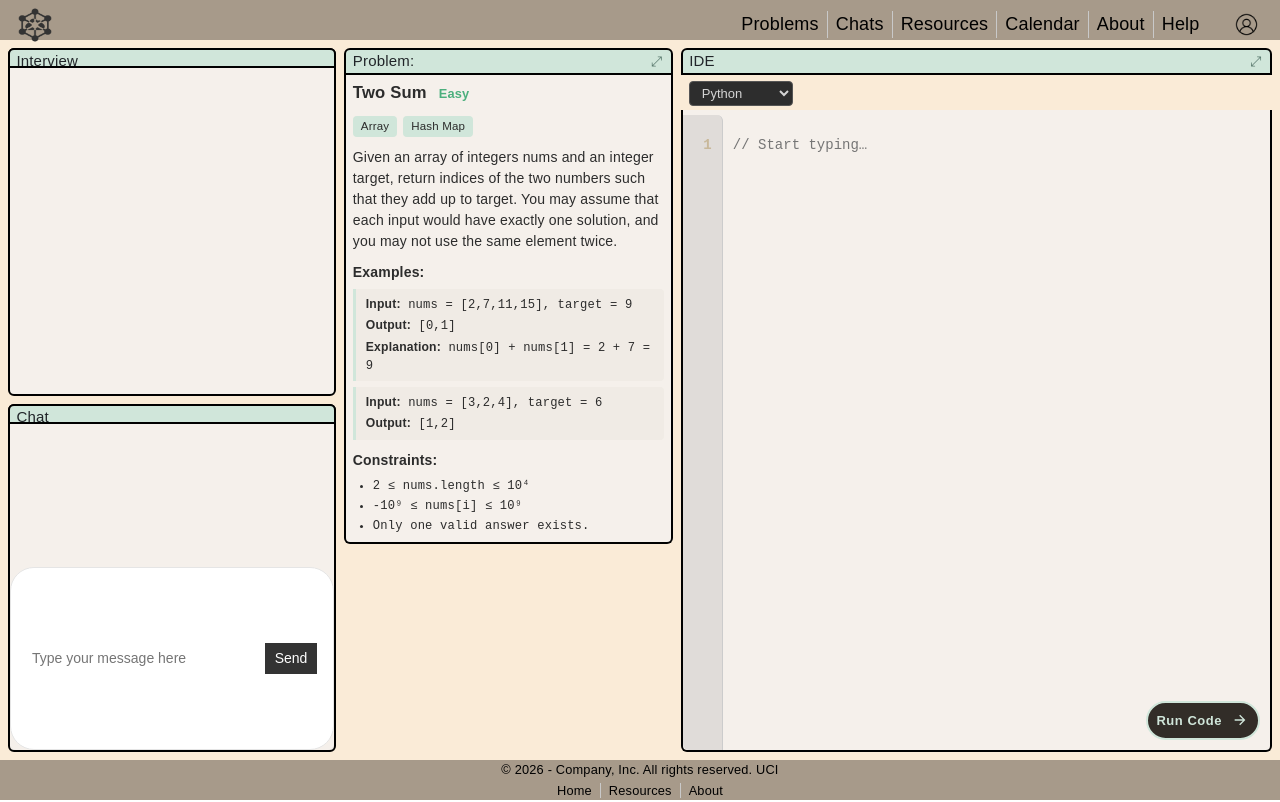
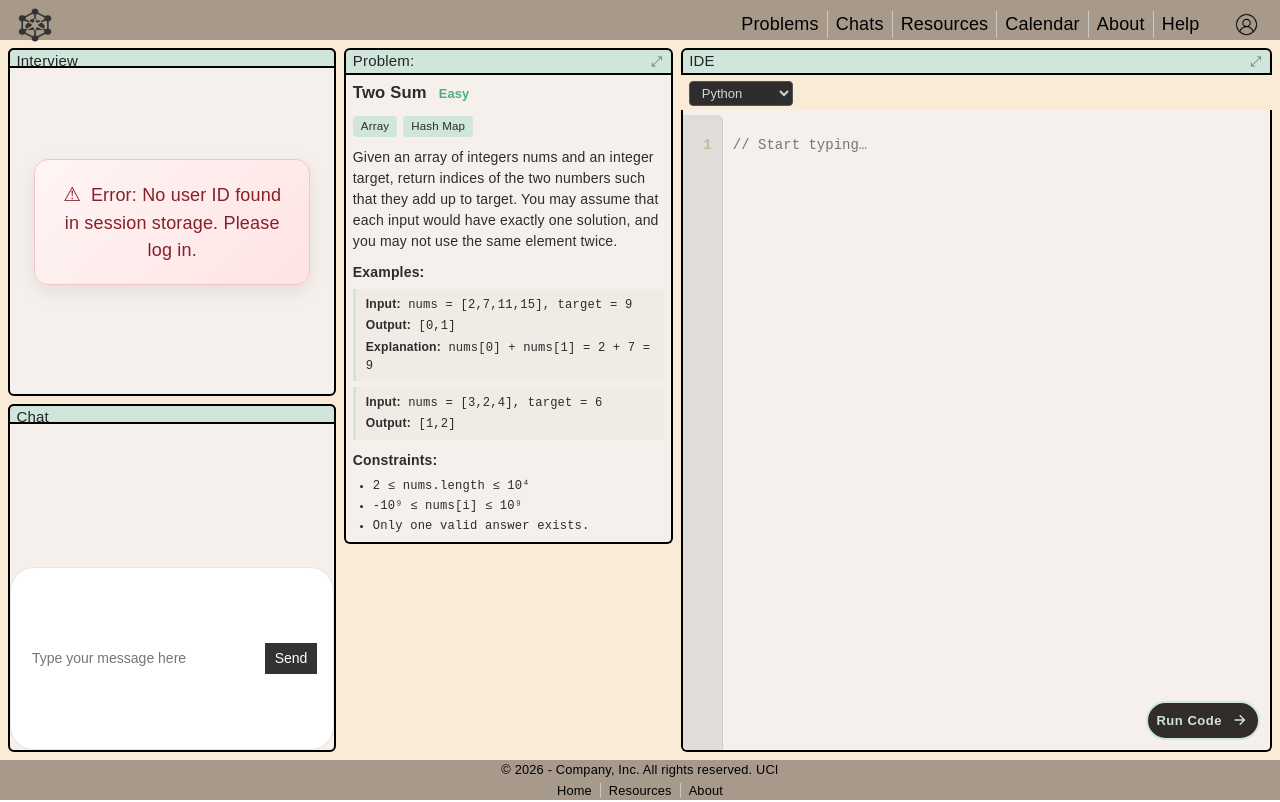
Before and after one commit to INF143Group/INF143Sp26Project, a React (Vite) app: page / in a window 1280 px wide. Built offline with nearby package versions, Linux system fonts and the light colour scheme.

Commit message:
user_id instead of randomly generated number. Returns error div if not logged in.

```diff
--- a/Components/App.jsx
+++ b/Components/App.jsx
@@ -26,7 +26,7 @@ function App() {
 
                 {/* Rows 2 to 9 - Main content areas */}
                 <div className="section-content div3" id="video-container">
-                    {/* video area */}
+                    <VideoPanel />
                 </div>
                 <div className="section-content div5" id="messages-container">
                     <div className="card">
--- a/Components/video/VideoPanel.jsx
+++ b/Components/video/VideoPanel.jsx
@@ -1,4 +1,5 @@
 import React, { useState, useEffect, useRef } from 'react';
+import '../../Styles/VideoPanel.css';
 import Peer from 'peerjs';
 
 function getSignalingServerURL() {
@@ -6,6 +7,10 @@ function getSignalingServerURL() {
 }
 
 function VideoPanel() {
+    const userId = sessionStorage.getItem("user_id");
+    if (userId===null){
+        return <div id="video-error">Error: No user ID found in session storage. Please log in.</div>;
+    }
     const [peerId, setPeerId] = useState('');
     const [remotePeerIdValue, setRemotePeerIdValue] = useState('');
     const mediaStream = useRef(null);
@@ -16,7 +21,7 @@ function VideoPanel() {
 
 
     useEffect(() => {
-        const peer = new Peer(undefined, {
+        const peer = new Peer(userId, {
             host: 'localhost',
             port: 8080,
             path: '/peer'
--- /dev/null
+++ b/Styles/VideoPanel.css
@@ -0,0 +1,28 @@
+#video-container {
+    display: flex;
+    justify-content: center;
+    align-items: center;
+    min-height: 300px;
+    padding: 24px;
+}
+
+#video-error {
+    max-width: 500px;
+    width: 100%;
+    padding: 20px 24px;
+    border-radius: 14px;
+    background: linear-gradient(135deg, #fff5f5, #ffe3e3);
+    border: 1px solid #f5c2c7;
+    color: #842029;
+    font-size: 1rem;
+    font-weight: 500;
+    text-align: center;
+    box-shadow: 0 6px 18px rgba(0, 0, 0, 0.08);
+    animation: fadeIn 0.25s ease-in-out;
+}
+
+#video-error::before {
+    content: "⚠ ";
+    font-size: 1.1rem;
+    margin-right: 4px;
+}
```
